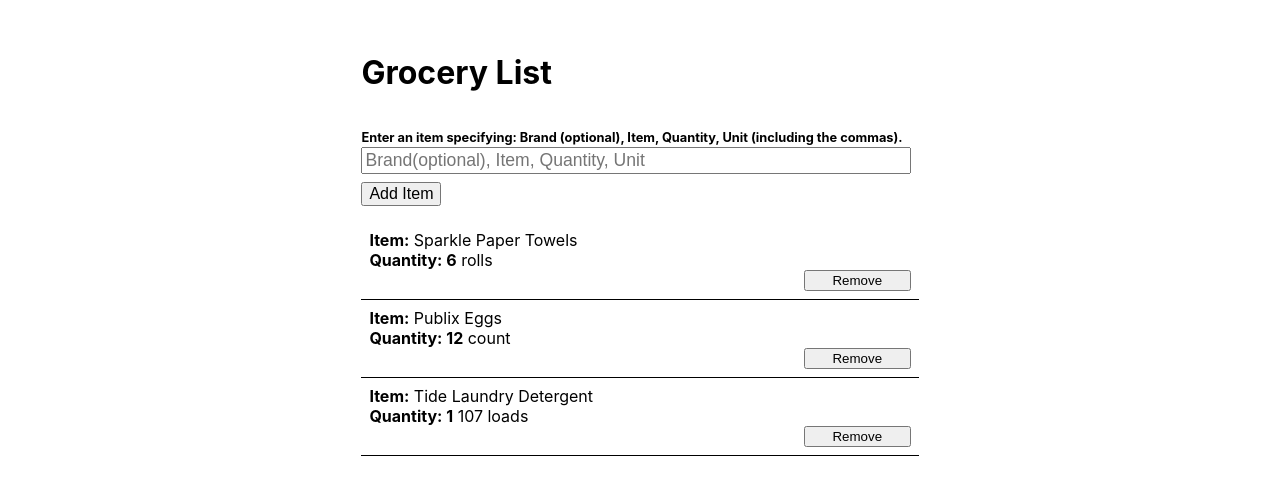
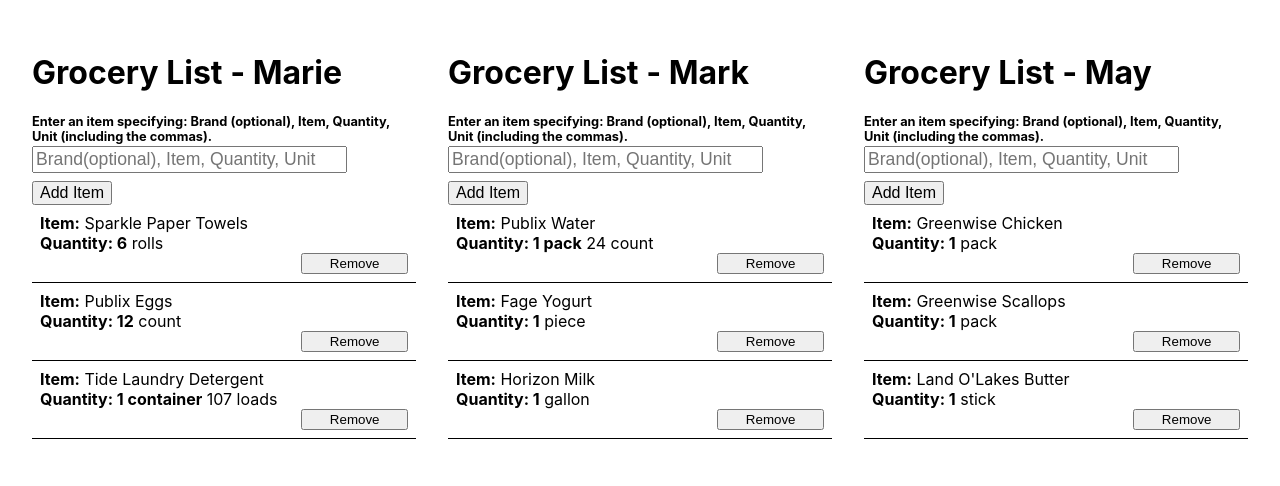
Before and after one commit to mpamurao/SE-Homework, a React (Create React App) app in the folder react_groceries/: page / in a window 1280 px wide. Shown: the top 486 px of the page. Built offline with nearby package versions, Linux system fonts and the light colour scheme.

Commit message:
changed groceries object to include a name. created a GroceryList.jsx and called GroceryList in App.js

```diff
--- a/react_groceries/src/App.css
+++ b/react_groceries/src/App.css
@@ -1,11 +1,18 @@
 .App{
-  /* border:1px solid black; */
+  /* border:2px solid black; */
   margin:1em;
-  display: grid;
+  /* padding:1em; */
+  display:flex;
+  flex-flow:row nowrap;
   justify-content: center;
-  padding:1em;
+  align-items: center;
 }
 
+.groceryList{
+  /* border:1px solid green; */
+  margin:1em;
+  width:50%;
+}
 label{
   /* border:1px solid black; */
   padding: 1em 1em 1em 0em;
@@ -19,7 +26,7 @@
 }
 
 input[type="text"]{
-  width:100%;
+  width:80%;
   font-size:1.1em;
 }
 
--- a/react_groceries/src/App.js
+++ b/react_groceries/src/App.js
@@ -1,6 +1,6 @@
 import React, { Component } from 'react';
 import './App.css';
-import Groceries from './components/Groceries.jsx';
+import GroceryList from './components/GroceryList.jsx';
 import groceries from './data/groceries.js';
 
 
@@ -8,129 +8,21 @@
   constructor() {
     super()
 
-    // import array of objects
     this.state = {
-        groceriesList: groceries,
-        userInput:null,
+      groceries
     }
+    console.log(groceries)
   }
-
   render() {
+    console.log(GroceryList)
     return (
       <div className="App">
-        <h1 className="title">Grocery List</h1>
+        {this.state.groceries.map(list => {
+          return <GroceryList groceries={list} key={list.name} name={list[0].name}/>
+        })}
 
-      {/* input textbox and button */}
-      <label>
-        <div className="textDescription">
-          Enter an item specifying: Brand (optional), Item, Quantity, Unit (including the commas).<br></br>
-        </div>
-
-        <input type="text" placeholder="Brand(optional), Item, Quantity, Unit" title="List Brand, Item, Quantity, Unit"
-          onChange={this.handleChange} onKeyPress={this.enterKey}></input>
-        <button className="addButton" onClick={this.addToList}>Add Item</button>
-      </label>
-
-      <div className="groceryContainer">
-        {this.state.groceriesList.map((item, index) => {
-          // if item is not purchased, display component, else null
-          return (!item.isPurchased
-                  ? <Groceries groceryItem={item} index={index}
-                    key={`${item.item}-${index}`} removeItem={this.removeItem}/>
-                  : null)
-          })}
-        </div>
       </div>
     );
-  }
-
-  handleChange = (event) => {
-    this.setState({userInput: event.target.value});
-    // console.log(this.state.userInput)
-  }
-
-  addToList = () => {
-    const input = this.state.userInput;
-    console.log(input);
-
-    if (!input){
-      return;
-    }
-
-    // count number of commas in input
-    // regex to replace anything that isn't a comma to ""
-    const commaCount = input.replace(/[^,]/g, "").length;
-
-    // get groceryList array
-    const groceriesList = this.state.groceriesList;
-
-    // create an object that'll be pushed into groceryList
-    const itemDescription = {
-      item: input,
-      brand: "",
-      units: "",
-      quantity: "",
-      isPurchased: false,
-    }
-
-    // if input has no commas, then it's specifying only item
-    if (commaCount === 0){
-      groceriesList.push(itemDescription);
-      this.setState({groceriesList});
-      return;
-    }
-
-    // input converting string to array with "Brand(optional), Item, Quantity, Unit" format
-    const parsedInput = input.split(",");
-
-    // if input has 1 comma, then it's specifying item and qty
-    if (commaCount === 1){
-      itemDescription.item = parsedInput[0];
-      itemDescription.quantity = parsedInput[1];
-
-      groceriesList.push(itemDescription);
-      this.setState({groceriesList});
-      return;
-    }
-
-    // 2 commas specify item, qty, and units
-    if (commaCount === 2){
-      itemDescription.item = parsedInput[0];
-      itemDescription.quantity = parsedInput[1];
-      itemDescription.units = parsedInput[2];
-
-      groceriesList.push(itemDescription);
-      this.setState({groceriesList});
-      return;
-    }
-    // 3 commas specify brand, item, qty, units
-    if (commaCount === 3){
-      itemDescription.brand = parsedInput[0];
-      itemDescription.item = parsedInput[1];
-      itemDescription.quantity = parsedInput[2];
-      itemDescription.units = parsedInput[3];
-
-      groceriesList.push(itemDescription);
-      this.setState({groceriesList});
-    }
-  }
-
-  // when enter key is pressed in textbox, call addToList
-  enterKey = (event) => {
-    if (event.key === "Enter"){
-      this.addToList()
-    }
-  }
-
-  // called when clicking remove button
-  removeItem = (index) => {
-    const groceriesList = this.state.groceriesList;
-
-    // set isPurchased to true
-    // when re-rendered, isPurchased is true,
-    // so won't display component
-    groceriesList[index].isPurchased = true;
-    this.setState({groceriesList})
   }
 }
 
--- a/react_groceries/src/components/Groceries.jsx
+++ b/react_groceries/src/components/GroceryItem.jsx
@@ -1,6 +1,6 @@
 import React, { Component } from 'react';
 
-class Groceries extends Component {
+class GroceryItem extends Component {
     render() {
         return (
             <div className="groceryItem">
@@ -21,4 +21,4 @@
 }
 
 
-export default Groceries;
+export default GroceryItem;
--- /dev/null
+++ b/react_groceries/src/components/GroceryList.jsx
@@ -0,0 +1,139 @@
+import React, { Component } from 'react';
+import GroceryItem from './GroceryItem.jsx';
+
+class GroceryList extends Component {
+    constructor(props) {
+        super(props)
+
+        // import array of objects
+        this.state = {
+            groceriesList: this.props.groceries,
+            userInput:null,
+    }
+    console.log(this.state.groceriesList)
+  }
+
+  render() {
+    return (
+      <div className="groceryList">
+        <h1 className="title">Grocery List - {this.props.name}</h1>
+
+      {/* input textbox and button */}
+      <label>
+        <div className="textDescription">
+          Enter an item specifying: Brand (optional), Item, Quantity, Unit (including the commas).<br></br>
+        </div>
+
+        <input type="text" placeholder="Brand(optional), Item, Quantity, Unit" title="List Brand, Item, Quantity, Unit"
+          onChange={this.handleChange} onKeyPress={this.enterKey}></input>
+        <button className="addButton" onClick={this.addToList}>Add Item</button>
+      </label>
+
+      <div className="groceryContainer">
+        {this.state.groceriesList.map((item, index) => {
+            if (index === 0){
+                // first element is the name
+                return;
+            }
+          // if item is not purchased, display component, else null
+          return (!item.isPurchased
+                  ? <GroceryItem groceryItem={item} index={index}
+                    key={`${item.item}-${index}`} removeItem={this.removeItem}/>
+                  : null)
+          })}
+        </div>
+      </div>
+    );
+  }
+
+  handleChange = (event) => {
+    this.setState({userInput: event.target.value});
+    // console.log(this.state.userInput)
+  }
+
+  addToList = () => {
+    const input = this.state.userInput;
+    console.log(input);
+
+    if (!input){
+      return;
+    }
+
+    // count number of commas in input
+    // regex to replace anything that isn't a comma to ""
+    const commaCount = input.replace(/[^,]/g, "").length;
+
+    // get groceryList array
+    const groceriesList = this.state.groceriesList;
+
+    // create an object that'll be pushed into groceryList
+    const itemDescription = {
+      item: input,
+      brand: "",
+      units: "",
+      quantity: "",
+      isPurchased: false,
+    }
+
+    // if input has no commas, then it's specifying only item
+    if (commaCount === 0){
+      groceriesList.push(itemDescription);
+      this.setState({groceriesList});
+      return;
+    }
+
+    // input converting string to array with "Brand(optional), Item, Quantity, Unit" format
+    const parsedInput = input.split(",");
+
+    // if input has 1 comma, then it's specifying item and qty
+    if (commaCount === 1){
+      itemDescription.item = parsedInput[0];
+      itemDescription.quantity = parsedInput[1];
+
+      groceriesList.push(itemDescription);
+      this.setState({groceriesList});
+      return;
+    }
+
+    // 2 commas specify item, qty, and units
+    if (commaCount === 2){
+      itemDescription.item = parsedInput[0];
+      itemDescription.quantity = parsedInput[1];
+      itemDescription.units = parsedInput[2];
+
+      groceriesList.push(itemDescription);
+      this.setState({groceriesList});
+      return;
+    }
+    // 3 commas specify brand, item, qty, units
+    if (commaCount === 3){
+      itemDescription.brand = parsedInput[0];
+      itemDescription.item = parsedInput[1];
+      itemDescription.quantity = parsedInput[2];
+      itemDescription.units = parsedInput[3];
+
+      groceriesList.push(itemDescription);
+      this.setState({groceriesList});
+    }
+  }
+
+  // when enter key is pressed in textbox, call addToList
+  enterKey = (event) => {
+    if (event.key === "Enter"){
+      this.addToList()
+    }
+  }
+
+  // called when clicking remove button
+  removeItem = (index) => {
+    const groceriesList = this.state.groceriesList;
+
+    // set isPurchased to true
+    // when re-rendered, isPurchased is true,
+    // so won't display component
+    groceriesList[index].isPurchased = true;
+    this.setState({groceriesList})
+  }
+}
+
+export default GroceryList;
--- a/react_groceries/src/data/groceries.js
+++ b/react_groceries/src/data/groceries.js
@@ -1,4 +1,5 @@
-let groceries = [
+const groceries1 = [
+    {name: "Marie"},
     {
         item: 'Paper Towels',
         brand: 'Sparkle',
@@ -17,9 +18,59 @@
     item: 'Laundry Detergent',
     brand: 'Tide',
     units: '107 loads',
-    quantity: 1,
+    quantity: '1 container',
     isPurchased: false
     }
 ]
 
-export default groceries;
+const groceries2 = [
+    {name: "Mark"},
+    {
+        item: 'Water',
+        brand: 'Publix',
+        units: '24 count',
+        quantity: '1 pack',
+        isPurchased: false
+    },
+    {
+    item: 'Yogurt',
+    brand: 'Fage',
+    units: 'piece',
+    quantity: 1,
+    isPurchased: false
+    },
+    {
+    item: 'Milk',
+    brand: 'Horizon',
+    units: 'gallon',
+    quantity: '1',
+    isPurchased: false
+    }
+]
+
+const groceries3 = [
+    {name: "May"},
+    {
+        item: 'Chicken',
+        brand: 'Greenwise',
+        units: 'pack',
+        quantity: 1,
+        isPurchased: false
+    },
+    {
+    item: 'Scallops',
+    brand: 'Greenwise',
+    units: 'pack',
+    quantity: 1,
+    isPurchased: false
+    },
+    {
+    item: 'Butter',
+    brand: 'Land O\'Lakes',
+    units: 'stick',
+    quantity: '1',
+    isPurchased: false
+    }
+]
+
+export default [groceries1, groceries2, groceries3];
```
